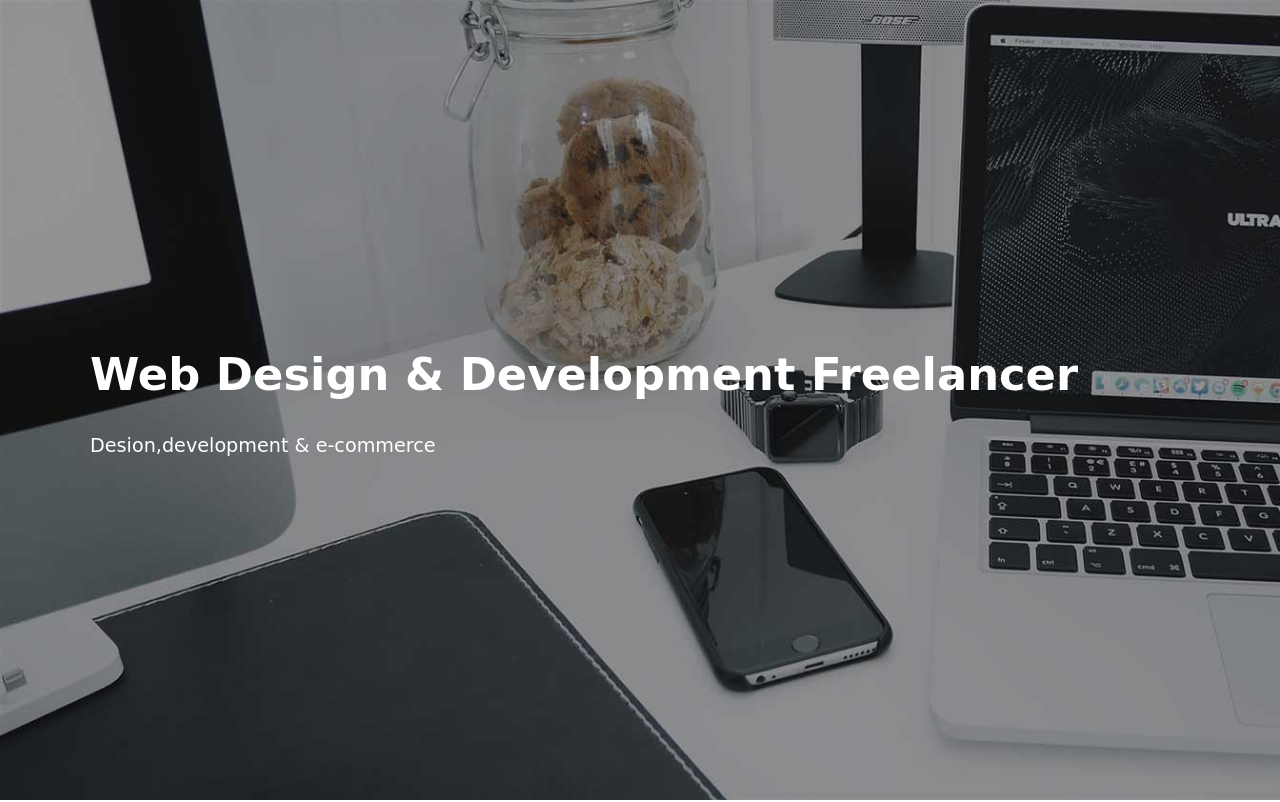
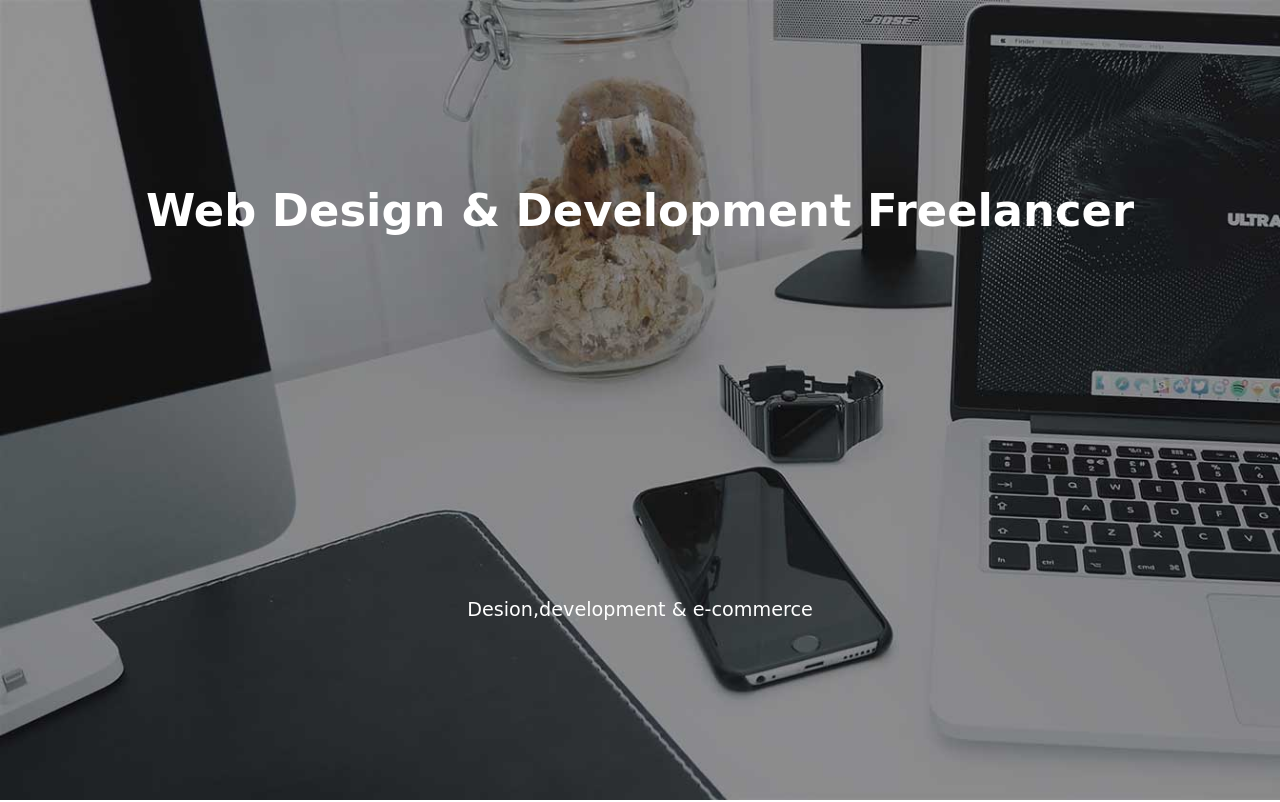
Before and after one commit to varunkr9866/freelance_cssgrid_project, a plain HTML site: page index.html in a window 1280 px wide. Shown: the top 802 px of the page. Drawn offline with nearby package versions, Linux system fonts and the light colour scheme.

Commit message:
COMPLETED THE HEADER PART IN THE PROJECT

```diff
--- a/css/style.css
+++ b/css/style.css
@@ -38,9 +38,12 @@ p {
     background-image: url(../img/bg.jpg);
     background-size: cover;
     height: 100vh;
-    display: grid;
-    align-items: center;
 }
 .hero .container{
     color: var(--light);
+    display: grid;
+    align-items: center;
+    height: 100vh;
+    text-align: center;
+    grid-template-rows: repeat(2,auto);
 }
```
